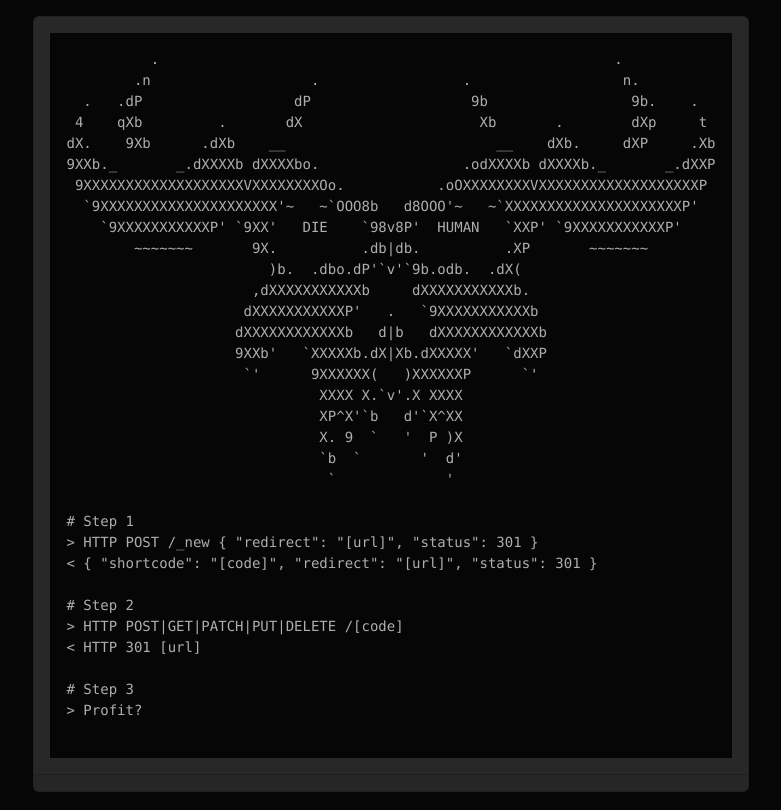
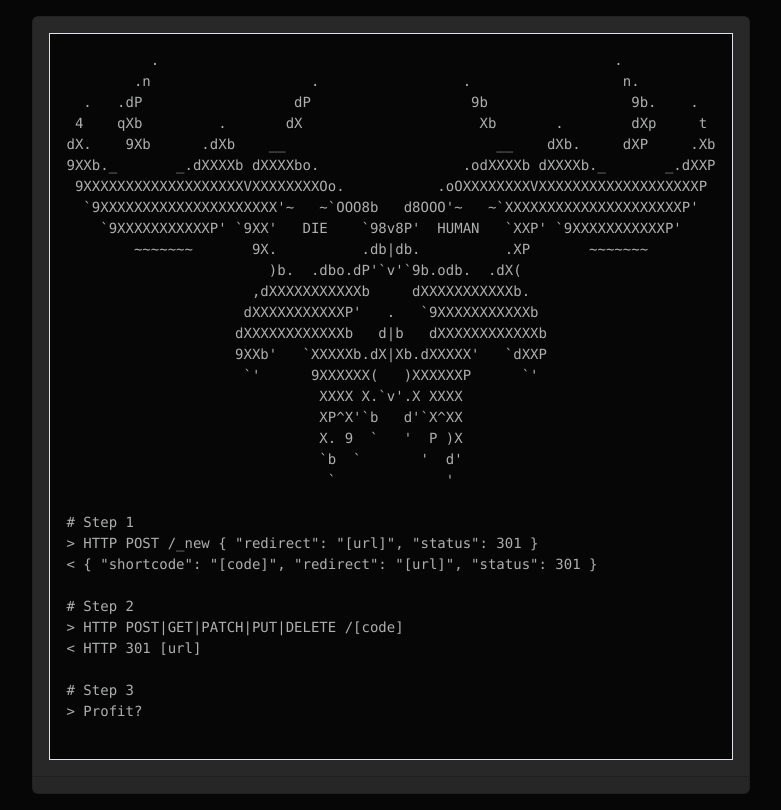
Before and after one commit to I-Am-Jakoby/jakoby.links, a Node server app: page / in a window 1280 px wide. Shown: the whole page, without its empty margins (249-1030 px from the left). Run offline with Node 20, Linux system fonts and the light colour scheme.

Commit message:
Add border to splash page

```diff
--- a/views/index.ejs
+++ b/views/index.ejs
@@ -8,7 +8,7 @@
   <body class="container d-flex justify-content-center align-items-center">
     <div class="card my-3">
       <div class="card-body">
-        <pre class="bg-body p-3 m-0">
+        <pre class="border bg-body p-3 m-0">
           .                                                      .
         .n                   .                 .                  n.
   .   .dP                  dP                   9b                 9b.    .
```
